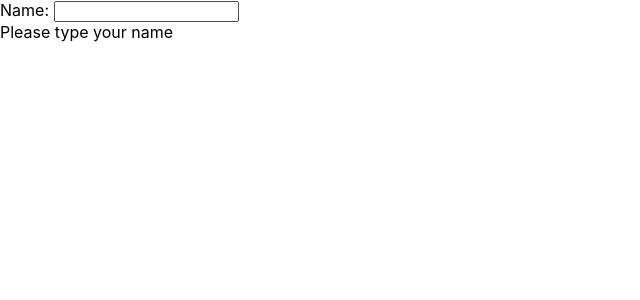
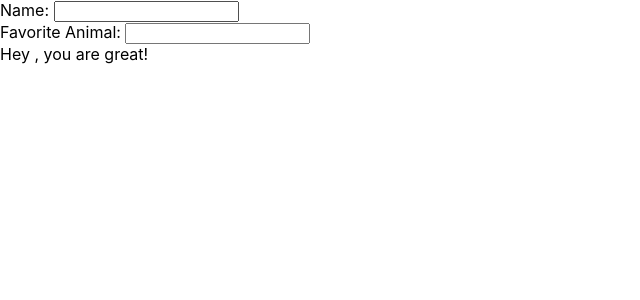
Before and after one commit to IAmMichellis/wayfinding-react-workshop, a React (Create React App) app: page / in a window 1280 px wide. Shown: the top 300 px of the page, without its empty margins (0-640 px from the left). Built offline with nearby package versions, Linux system fonts and the light colour scheme.

Commit message:
lifting state exercise

```diff
--- a/src/App.js
+++ b/src/App.js
@@ -1,18 +1,26 @@
 import "./App.css";
-import { Greeting } from "./Components/Greeting.jsx";
-// import { Greeting } from "./Components/Greeting-final.jsx";
+import { Exercise } from "./Components/Exercise.jsx";
+// import { Exercise } from "./Components/Exercise-final.jsx";
 
 // INSTRUCTIONS
 //
-// This exercise will teach you a bit about React.useEffect
+// This exercise will walk you through sharing state between child components
+// aka "lifting state."
 //
-// Let's keep going with our Greeting component.
-// Let's try retrieving and saving the name to local storage
-// When you refresh the page, it should persist the name
-// (try it by importing the final component above)
+// (All of the code is in Exercise.jsx. To see the final result, import Exercise-final above)
+//
+// Let's say we've already built a parent component (Exercise) that is managing
+// state for `name`, and passing it to its children `Display` and `Name`. That's working great!
+//
+// I also have a component `FavoriteAnimal`, which behaves very similarly to `Name`.
+//
+// Our product team has decided we should remind our user what their favorite animal is.
+//
+// Your job is to figure out how "lift the state" of `animal` from `FavoriteAnimal` into it's parent,
+// so that it can be used in `FavoriteAnimal` AND `Display`.
 
 function App() {
-  return <Greeting />;
+  return <Exercise />;
 }
 
 export default App;
--- /dev/null
+++ b/src/Components/Exercise-final.jsx
@@ -0,0 +1,40 @@
+import React from "react";
+
+function Name({ name, onNameChange }) {
+  return (
+    <div>
+      <label htmlFor="name">Name: </label>
+      <input id="name" value={name} onChange={onNameChange} />
+    </div>
+  );
+}
+
+function FavoriteAnimal({ animal, onAnimalChange }) {
+  return (
+    <div>
+      <label htmlFor="animal">Favorite Animal: </label>
+      <input id="animal" value={animal} onChange={onAnimalChange} />
+    </div>
+  );
+}
+
+function Display({ name, animal }) {
+  return <div>{`Hey ${name}, your favorite animal is: ${animal}!`}</div>;
+}
+
+function Exercise() {
+  const [animal, setAnimal] = React.useState("");
+  const [name, setName] = React.useState("");
+  return (
+    <form>
+      <Name name={name} onNameChange={(event) => setName(event.target.value)} />
+      <FavoriteAnimal
+        animal={animal}
+        onAnimalChange={(event) => setAnimal(event.target.value)}
+      />
+      <Display name={name} animal={animal} />
+    </form>
+  );
+}
+
+export { Exercise };
--- /dev/null
+++ b/src/Components/Exercise.jsx
@@ -0,0 +1,56 @@
+import React from "react";
+
+// TODO
+//
+// You need to "lift the state" of `animal`, exactly the same way that `name` has already been lifted.
+//
+// I've given you the desired render output of `Display` in a comment:
+// Figure out how to make that work.
+//
+// HINT: your just copying what `Name` did. Copy it and focus on understanding the change.
+
+// Extra credit: if you finish this and are bored, see if you can make `Display` smarter:
+// It looks pretty dumb when there's nothing in `name` or `animal`
+
+function Name({ name, onNameChange }) {
+  return (
+    <div>
+      <label htmlFor="name">Name: </label>
+      <input id="name" value={name} onChange={onNameChange} />
+    </div>
+  );
+}
+
+function FavoriteAnimal() {
+  const [animal, setAnimal] = React.useState("");
+  return (
+    <div>
+      <label htmlFor="animal">Favorite Animal: </label>
+      <input
+        id="animal"
+        value={animal}
+        onChange={(event) => setAnimal(event.target.value)}
+      />
+    </div>
+  );
+}
+
+function Display({ name }) {
+  return <div>{`Hey ${name}, you are great!`}</div>;
+  // HINT: you probably want to display this:
+  //   return <div>{`Hey ${name}, your favorite animal is: ${animal}!`}</div>
+}
+
+function Exercise() {
+  const [name, setName] = React.useState("");
+
+  return (
+    <form>
+      <Name name={name} onNameChange={(event) => setName(event.target.value)} />
+      <FavoriteAnimal />
+      <Display name={name} />
+    </form>
+  );
+}
+
+export { Exercise };
--- a/src/Components/Greeting.jsx
+++ /dev/null
@@ -1,30 +0,0 @@
-import React from "react";
-
-// TODO
-// We want to save name to local storage
-// ( window.localStorage.setItem("name", name); )
-//
-// When should we do that? Hint: you will want to use useEffect
-//
-// Once it's stored you'll want to make sure you component loads with the right initial value:
-// ( window.localStorage.getItem("name") )
-//
-// See if you can get to a point where the component remembers `name` after a page refresh.
-
-function Greeting() {
-  const [name, setName] = React.useState("");
-  function handleChange(event) {
-    setName(event.target.value);
-  }
-  return (
-    <div>
-      <form>
-        <label htmlFor="name">Name: </label>
-        <input onChange={handleChange} id="name" />
-      </form>
-      {name ? <strong>Hello {name}</strong> : "Please type your name"}
-    </div>
-  );
-}
-
-export { Greeting };
```
Also changed, not shown: src/Components/Greeting-final.jsx (deleted, +0 -27 lines), src/index.js (+6 -6 lines).
